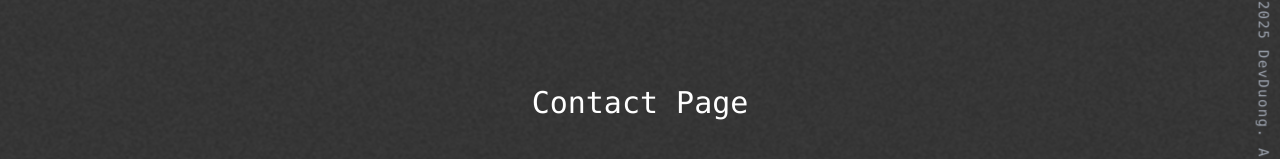
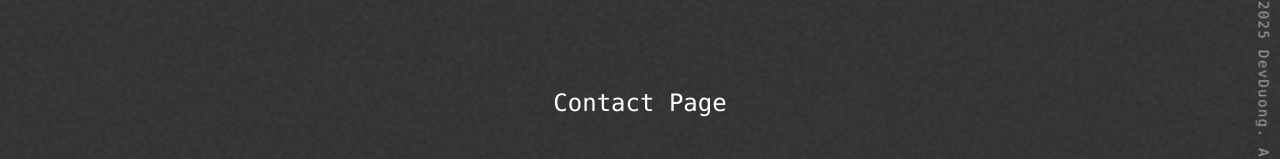
Before and after one commit to dev-duong/dev-duong.github.io, a React (Create React App) app: page /contact in a window 1280 px wide. Shown: the part 237-396 px from the top of the page. Built offline with nearby package versions, Linux system fonts and the light colour scheme.

Commit message:
Update Contact.js

```diff
--- a/src/pages/Contact.js
+++ b/src/pages/Contact.js
@@ -9,7 +9,7 @@ const Contact = () => {
   return (
     <div className="h-screen flex flex-col items-center justify-center text-center">
       <PageWrapper>
-        <div className="text-3xl mb-6">Contact Page</div>
+        <div className="text-2xl mb-6">Contact Page</div>
         <SocialLinks size="lg" />
       </PageWrapper>
     </div>
```
